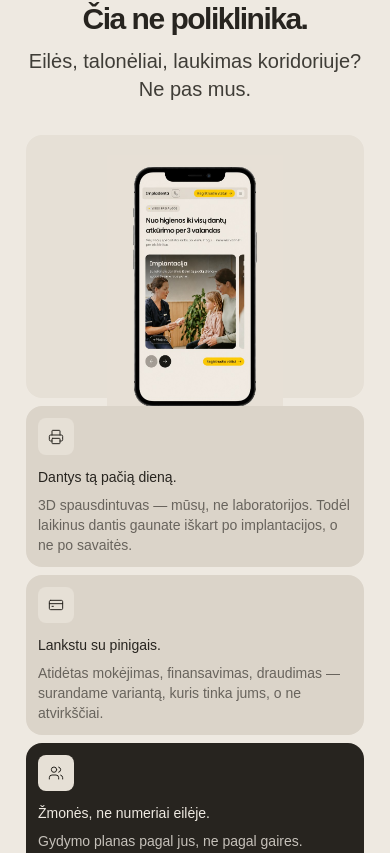
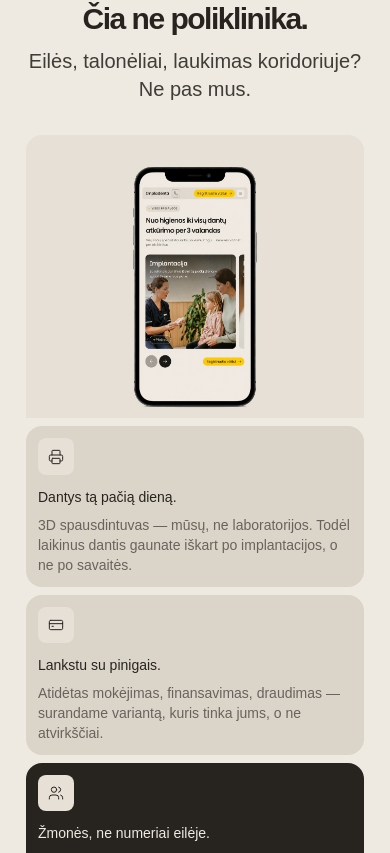
Before and after one commit to jociusjustinas-dev/impladenta, a React (Vite) app: page / in a window 390 px wide. Shown: the part 1765-2618 px from the top of the page. Built offline with nearby package versions, Linux system fonts and the light colour scheme; a web font is replaced by a local one.

Commit message:
Clip the device mockup flush with the placeholder bottom edge.
Hide overflow on the phone panel and remove the negative bottom margin so the image is cut off straight at the card edge.

Co-authored-by: Cursor <cursoragent@cursor.com>

```diff
--- a/src/styles/baseframe/components.css
+++ b/src/styles/baseframe/components.css
@@ -1815,7 +1815,6 @@
   display: grid;
   grid-template-columns: minmax(0, 1fr) minmax(0, 1.25fr) minmax(0, 0.8fr);
   gap: var(--bf-space-xxxs);
-  overflow: visible;
 }
 
 .bf-why-bento__phone {
@@ -1823,8 +1822,8 @@
   min-height: 28.44rem;
   align-items: flex-end;
   justify-content: center;
-  overflow: visible;
-  border-radius: var(--bf-radius-md);
+  overflow: hidden;
+  border-radius: var(--bf-radius-md) var(--bf-radius-md) 0 0;
   background-color: #e6e0d6;
   padding: var(--bf-space-md) var(--bf-space-sm) 0;
 }
@@ -1834,8 +1833,9 @@
   width: 100%;
   max-width: 18.75rem;
   margin-inline: auto;
-  margin-bottom: -2.5rem;
+  margin-bottom: 0;
   object-fit: contain;
+  object-position: bottom center;
 }
 
 .bf-why-bento__features {
@@ -1948,7 +1948,6 @@
 
   .bf-why-bento__phone-image {
     max-width: 14.5rem;
-    margin-bottom: -1.75rem;
   }
 
   .bf-why-bento__media-image {
@@ -1979,7 +1978,6 @@
 
   .bf-why-bento__phone-image {
     max-width: 12.5rem;
-    margin-bottom: -1.5rem;
   }
 }
 
@@ -1990,7 +1988,6 @@
 
   .bf-why-bento__phone-image {
     max-width: 11rem;
-    margin-bottom: -1.25rem;
   }
 }
 
```
